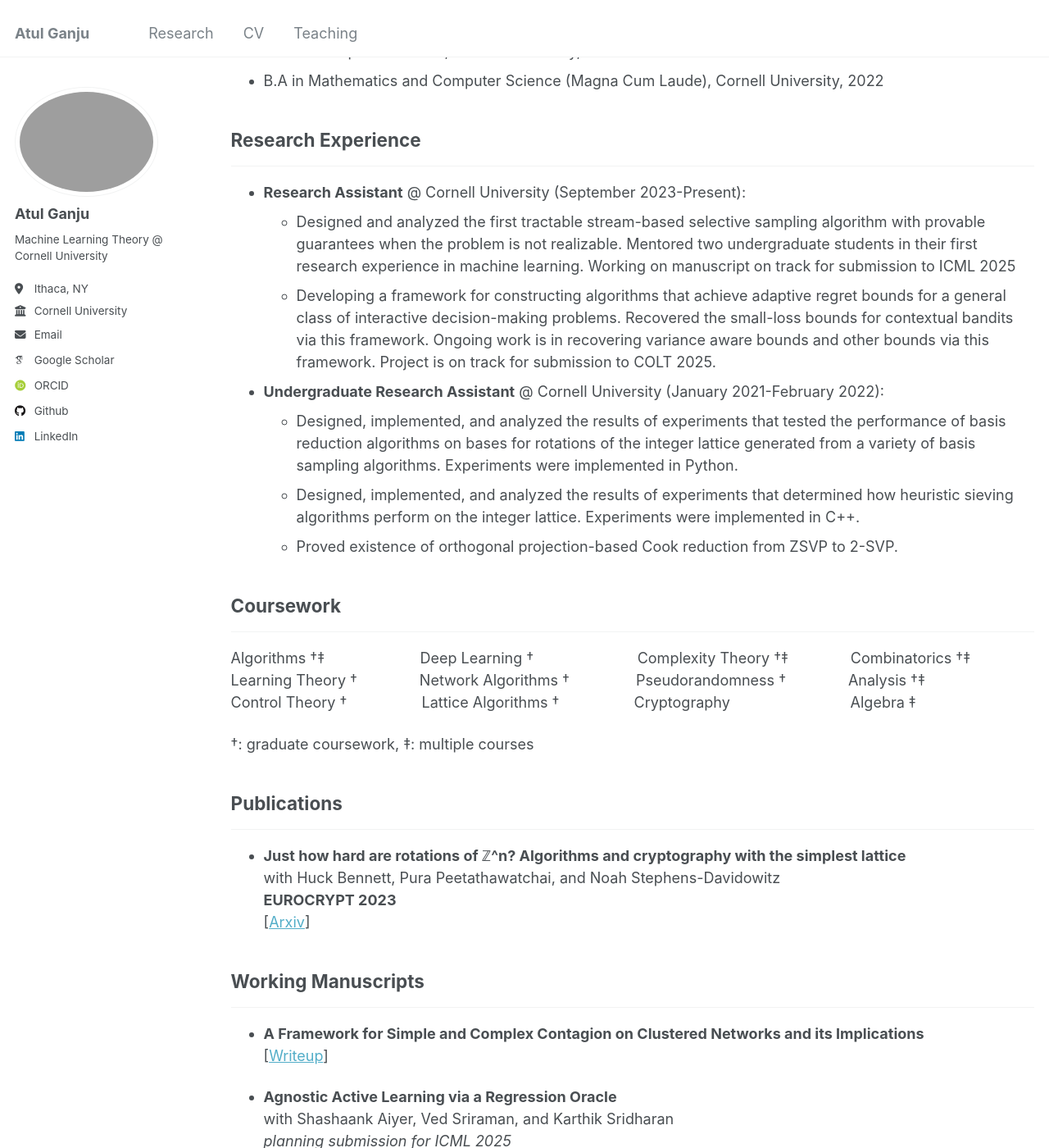
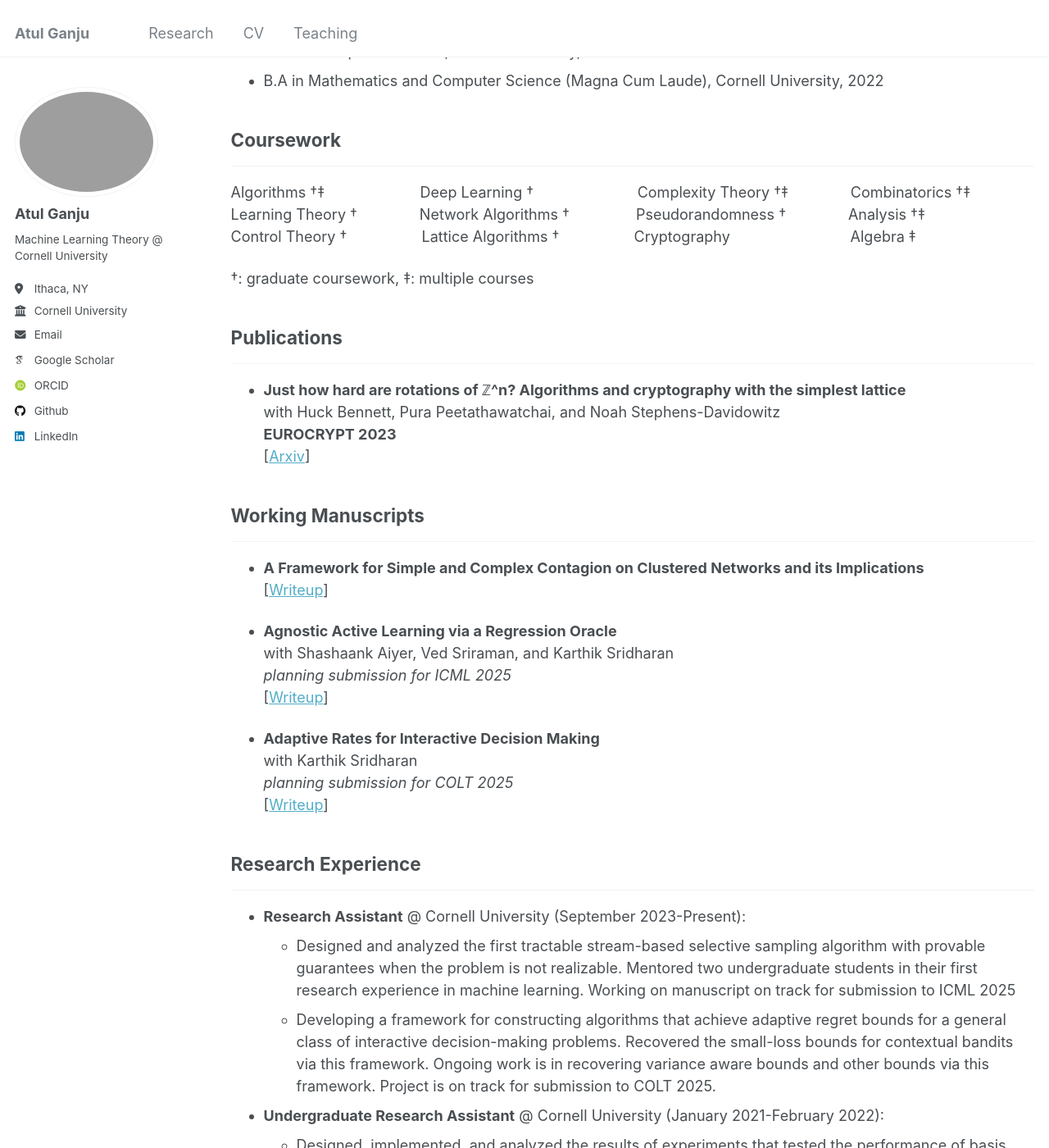
Before and after one commit to atulganju/atulganju.github.io, a Jekyll site: the page built from _pages/cv.md, in a window 1280 px wide and 1400 px high, scrolled down 194 px. Shown: the whole window at 82% size. Built offline with Jekyll 4.4.1, drawn with Linux system fonts in a browser that asks for light colours; some web fonts are replaced; part of the change alters nothing that is shown; some of the changed text lies outside the part shown.

Commit message:
Update cv.md reordering

```diff
--- a/_pages/cv.md
+++ b/_pages/cv.md
@@ -13,17 +13,6 @@ redirect_from:
 ---
 * M.S. in Computer Science, Cornell University, 2024
 * B.A  in Mathematics and Computer Science (Magna Cum Laude), Cornell University, 2022
-
-## Research Experience
----
-* **Research Assistant** @ Cornell University (September 2023-Present):
-  * Designed and analyzed the first tractable stream-based selective sampling algorithm with provable guarantees when the problem is not realizable. Mentored two undergraduate students in their first research experience in machine learning. Working on manuscript on track for submission to ICML 2025
-  * Developing a framework for constructing algorithms that achieve adaptive regret bounds for a general class of interactive decision-making problems. Recovered the small-loss bounds for contextual bandits via this framework. Ongoing work is in recovering variance aware bounds and other bounds via this framework. Project is on track for submission to COLT 2025.
-
-* **Undergraduate Research Assistant** @ Cornell University (January 2021-February 2022):
-  * Designed, implemented, and analyzed the results of experiments that tested the performance of basis reduction algorithms on bases for rotations of the integer lattice generated from a variety of basis sampling algorithms. Experiments were implemented in Python.
-  * Designed, implemented, and analyzed the results of experiments that determined how heuristic sieving algorithms perform on the integer lattice. Experiments were implemented in C++.
-  * Proved existence of orthogonal projection-based Cook reduction from ZSVP to 2-SVP.
 
 ## Coursework
 ---
@@ -56,6 +45,17 @@ Control Theory † &nbsp;&nbsp;&nbsp;&nbsp;&nbsp;&nbsp;&nbsp;&nbsp;&nbsp;&nbsp;&
   *planning submission for COLT 2025*\
   [[Writeup](https://github.com/atulganju/Adaptive-Rates-for-Interactive-Decision-Making/blob/main/Adaptive_Rates_for_Interactive_Decision_Making.pdf)]
 
+## Research Experience
+---
+* **Research Assistant** @ Cornell University (September 2023-Present):
+  * Designed and analyzed the first tractable stream-based selective sampling algorithm with provable guarantees when the problem is not realizable. Mentored two undergraduate students in their first research experience in machine learning. Working on manuscript on track for submission to ICML 2025
+  * Developing a framework for constructing algorithms that achieve adaptive regret bounds for a general class of interactive decision-making problems. Recovered the small-loss bounds for contextual bandits via this framework. Ongoing work is in recovering variance aware bounds and other bounds via this framework. Project is on track for submission to COLT 2025.
+
+* **Undergraduate Research Assistant** @ Cornell University (January 2021-February 2022):
+  * Designed, implemented, and analyzed the results of experiments that tested the performance of basis reduction algorithms on bases for rotations of the integer lattice generated from a variety of basis sampling algorithms. Experiments were implemented in Python.
+  * Designed, implemented, and analyzed the results of experiments that determined how heuristic sieving algorithms perform on the integer lattice. Experiments were implemented in C++.
+  * Proved existence of orthogonal projection-based Cook reduction from ZSVP to 2-SVP.
+
 ## Teaching Experience
 ---
 * **Graduate Teaching Assistant** @ Cornell University
```
